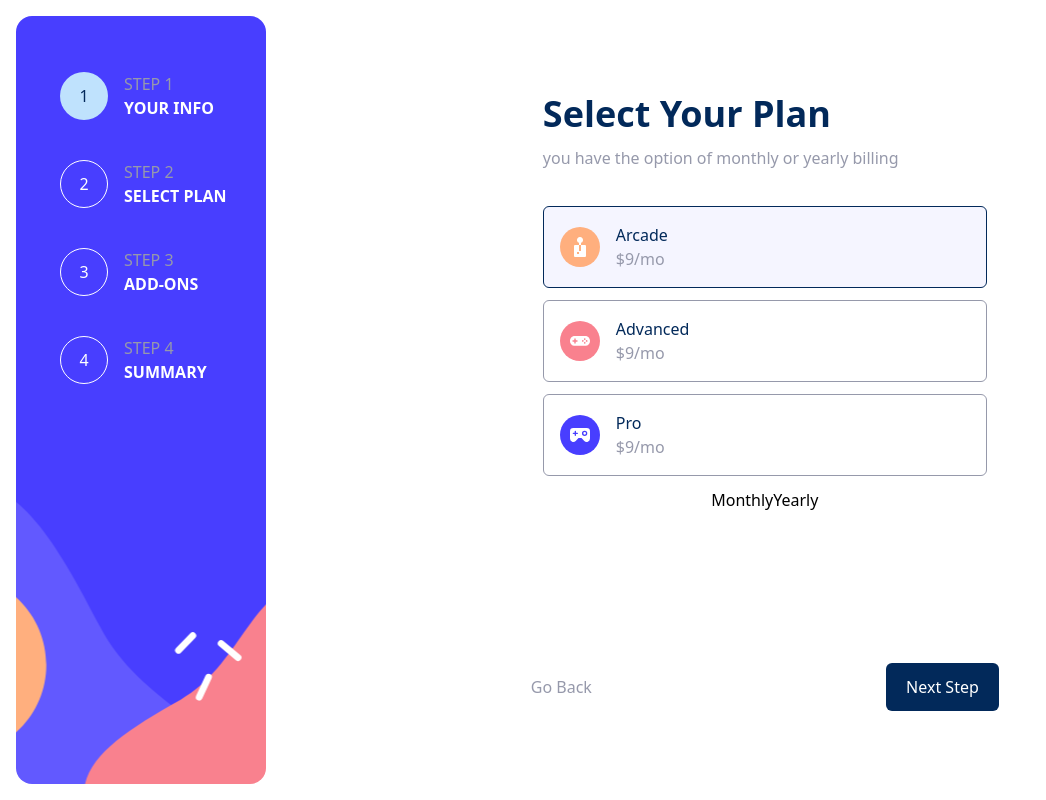
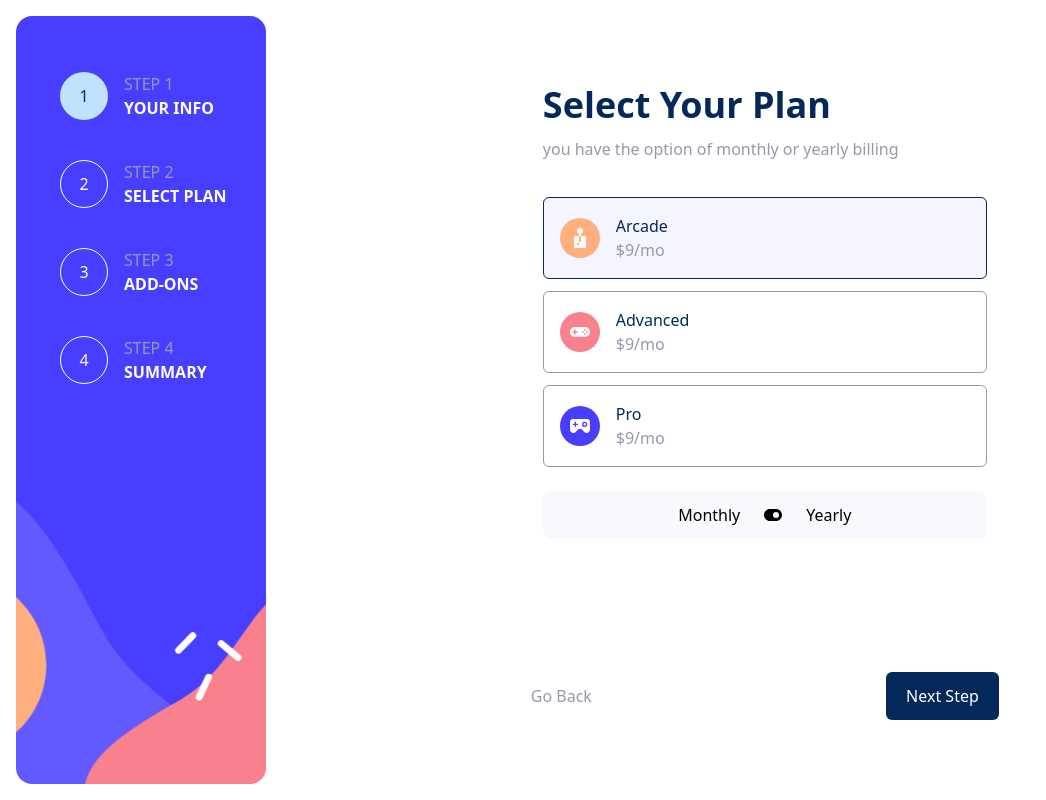
Before and after one commit to Mirtineh/multi-step-form, a React (Vite) app: page / in a window 1280 px wide. Shown: the whole page, without its empty margins (0-1046 px from the left). Built offline with nearby package versions, Linux system fonts and the light colour scheme.

Commit message:
add fontawesome dependency

```diff
--- a/package.json
+++ b/package.json
@@ -9,6 +9,9 @@
     "preview": "vite preview"
   },
   "dependencies": {
+    "@fortawesome/fontawesome-svg-core": "^6.2.1",
+    "@fortawesome/free-solid-svg-icons": "^6.2.1",
+    "@fortawesome/react-fontawesome": "^0.2.0",
     "@reduxjs/toolkit": "^1.9.1",
     "react": "^18.2.0",
     "react-dom": "^18.2.0",
--- a/src/components/SelectPlan.tsx
+++ b/src/components/SelectPlan.tsx
@@ -1,7 +1,8 @@
 import { FunctionComponent } from "react";
 import Content from "./Content";
-import iconArcade from "../assets/images/icon-arcade.svg";
+import { FontAwesomeIcon } from "@fortawesome/react-fontawesome";
 import Plan from "./Plan";
+import { faToggleOn } from "@fortawesome/free-solid-svg-icons";
 
 interface SelectPlanProps {}
 
@@ -16,8 +17,9 @@ const SelectPlan: FunctionComponent<SelectPlanProps> = () => {
           <Plan type="arcade" isActive={true} />
           <Plan type="advanced" isActive={false} />
           <Plan type="pro" isActive={false} />
-          <div className="flex justify-center">
+          <div className="flex justify-center items-center gap-6 py-3 bg-pastel-blue bg-opacity-10 rounded-lg mt-3">
             <span>Monthly</span>
+            <FontAwesomeIcon icon={faToggleOn} />
             <span>Yearly</span>
           </div>
         </div>
```
Also changed, not shown: 1 other file (tests, documents, lock files or other folders).
